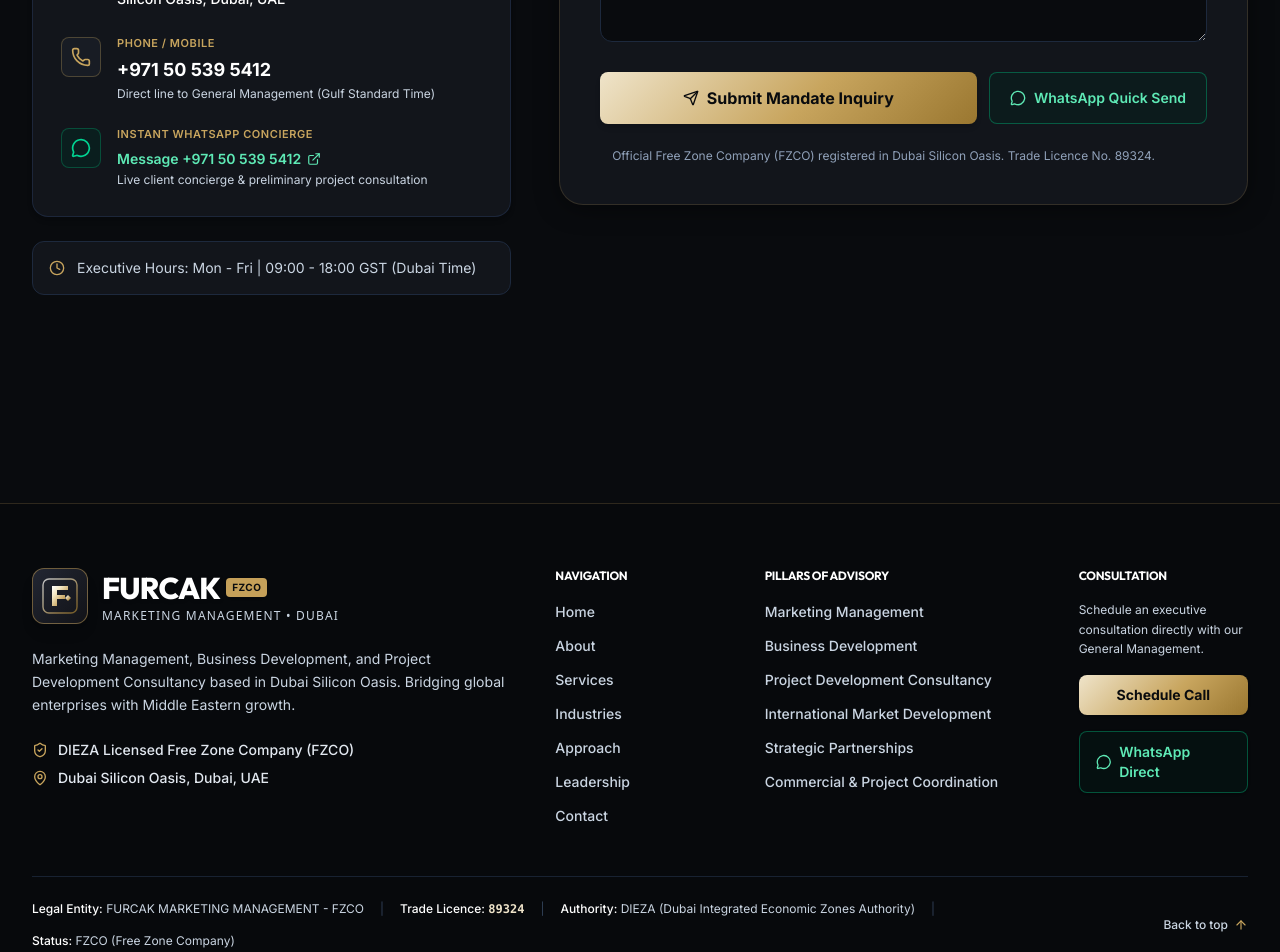
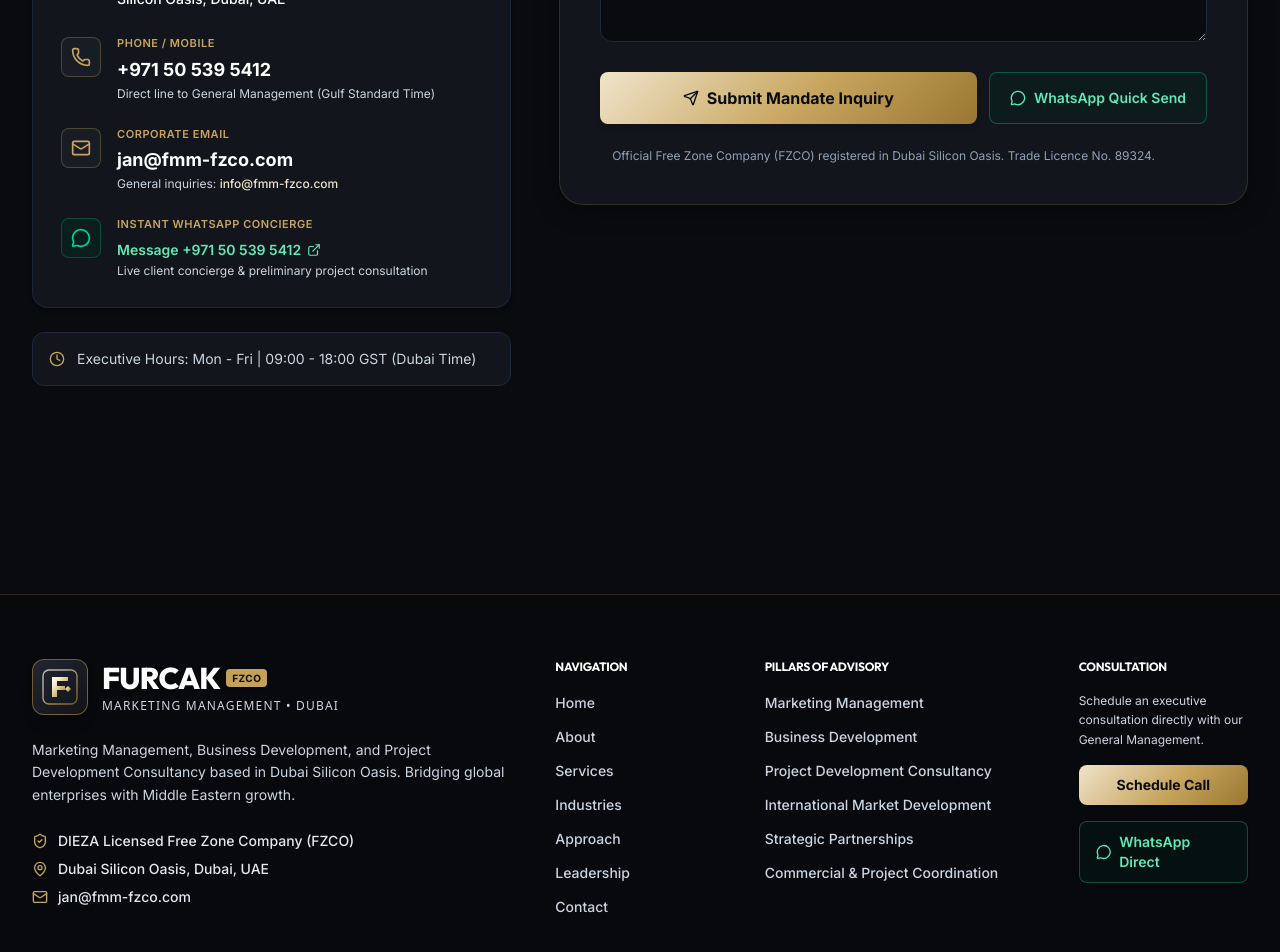
Before and after one commit to Abra7abra7/furcak-web-dubai, a Next.js app: page /contact in a window 1280 px wide. Shown: the part 1400-2352 px from the top of the page. Built offline with nearby package versions, Linux system fonts and the light colour scheme.

Commit message:
fix(navigation): resolve nested link hydration error and configure fmm-fzco.com domain and email routing

```diff
--- a/src/app/layout.tsx
+++ b/src/app/layout.tsx
@@ -23,7 +23,7 @@
 };
 
 export const metadata: Metadata = {
-  metadataBase: new URL("https://furcak.com"),
+  metadataBase: new URL("https://fmm-fzco.com"),
   title: "FURCAK MARKETING MANAGEMENT - FZCO | Dubai Business Consultancy",
   description:
     "FURCAK MARKETING MANAGEMENT - FZCO is a Dubai-based consultancy licensed by DIEZA (DSO-IFZA). Delivering Marketing Management, Business Development, and Project Development Consultancy across industrial, engineering, and technology sectors.",
@@ -39,16 +39,16 @@
     "Cross-Border Commercial Advisory",
     "DSO-IFZA Consultancy",
   ],
-  authors: [{ name: "Jan Furcak", url: "https://furcak.com" }],
+  authors: [{ name: "Jan Furcak", url: "https://fmm-fzco.com" }],
   creator: "FURCAK MARKETING MANAGEMENT - FZCO",
   publisher: "FURCAK MARKETING MANAGEMENT - FZCO",
   alternates: {
-    canonical: "https://furcak.com",
+    canonical: "https://fmm-fzco.com",
   },
   openGraph: {
     type: "website",
     locale: "en_US",
-    url: "https://furcak.com",
+    url: "https://fmm-fzco.com",
     siteName: "FURCAK MARKETING MANAGEMENT - FZCO",
     title: "FURCAK MARKETING MANAGEMENT - FZCO | Dubai Consultancy",
     description:
--- a/src/components/Contact.tsx
+++ b/src/components/Contact.tsx
@@ -5,6 +5,7 @@
 import {
   MapPin,
   Phone,
+  Mail,
   ShieldCheck,
   Send,
   CheckCircle2,
@@ -188,6 +189,27 @@
                   </a>
                   <p className="text-xs text-slate-300 mt-0.5 font-normal">
                     Direct line to General Management (Gulf Standard Time)
+                  </p>
+                </div>
+              </div>
+
+              {/* Corporate Email */}
+              <div className="flex items-start gap-4">
+                <div className="w-10 h-10 rounded-lg bg-[#181C24] border border-[#C8A55E]/30 flex items-center justify-center text-[#C8A55E] shrink-0 mt-0.5">
+                  <Mail className="w-5 h-5" />
+                </div>
+                <div>
+                  <div className="text-[11px] uppercase font-semibold text-[#C8A55E] tracking-wider mb-1">
+                    Corporate Email
+                  </div>
+                  <a
+                    href={`mailto:${COMPANY_INFO.contactEmail}`}
+                    className="text-base sm:text-lg font-bold text-white hover:text-[#EFE4CA] transition-colors block"
+                  >
+                    {COMPANY_INFO.contactEmail}
+                  </a>
+                  <p className="text-xs text-slate-300 mt-0.5 font-normal">
+                    General inquiries: <a href={`mailto:${COMPANY_INFO.emailGeneral}`} className="text-[#EFE4CA] hover:underline font-medium">{COMPANY_INFO.emailGeneral}</a>
                   </p>
                 </div>
               </div>
--- a/src/components/Footer.tsx
+++ b/src/components/Footer.tsx
@@ -4,7 +4,7 @@
 import Link from "next/link";
 import { FurcakLogo } from "./FurcakLogo";
 import { COMPANY_INFO, NAV_LINKS, SERVICES_DATA } from "@/lib/data";
-import { MapPin, ShieldCheck, ArrowUp, MessageCircle } from "lucide-react";
+import { MapPin, ShieldCheck, ArrowUp, MessageCircle, Mail } from "lucide-react";
 
 interface FooterProps {
   onOpenLegal: (type: "privacy" | "terms") => void;
@@ -38,6 +38,12 @@
               <div className="flex items-center gap-2.5 text-slate-200 font-medium">
                 <MapPin className="w-4 h-4 text-[#C8A55E] shrink-0" />
                 <span>Dubai Silicon Oasis, Dubai, UAE</span>
+              </div>
+              <div className="flex items-center gap-2.5 text-slate-200 font-medium">
+                <Mail className="w-4 h-4 text-[#C8A55E] shrink-0" />
+                <a href={`mailto:${COMPANY_INFO.contactEmail}`} className="hover:text-[#EFE4CA] transition-colors">
+                  {COMPANY_INFO.contactEmail}
+                </a>
               </div>
             </div>
           </div>
--- a/src/components/FurcakLogo.tsx
+++ b/src/components/FurcakLogo.tsx
@@ -5,12 +5,14 @@
   className?: string;
   showTagline?: boolean;
   size?: "sm" | "md" | "lg";
+  href?: string;
 }
 
 export const FurcakLogo: React.FC<FurcakLogoProps> = ({
   className = "",
   showTagline = true,
   size = "md",
+  href = "/",
 }) => {
   const emblemSizes = {
     sm: "w-8 h-8",
@@ -32,7 +34,7 @@
 
   return (
     <Link
-      href="#home"
+      href={href}
       className={`inline-flex items-center gap-2.5 sm:gap-3.5 group focus:outline-none ${className}`}
       aria-label="FURCAK MARKETING MANAGEMENT - FZCO Home"
     >
--- a/src/components/Navbar.tsx
+++ b/src/components/Navbar.tsx
@@ -35,9 +35,7 @@
     >
       <div className="max-w-7xl mx-auto px-4 sm:px-6 lg:px-8 flex items-center justify-between">
         {/* Left: Logo */}
-        <Link href="/" className="inline-flex items-center">
-          <FurcakLogo size="md" />
-        </Link>
+        <FurcakLogo size="md" />
 
         {/* Center: Disciplined Desktop Navigation */}
         <nav className="hidden lg:flex items-center space-x-7 xl:space-x-8">
--- a/src/lib/data.ts
+++ b/src/lib/data.ts
@@ -42,8 +42,9 @@
   premisesAddress: "Premises No. DSO-IFZA, IFZA Properties, Dubai Silicon Oasis, Dubai, UAE",
   phoneDisplay: "+971 50 539 5412",
   phoneRaw: "+971505395412",
-  emailGeneral: "info@furcak.com",
-  contactEmail: "jan@furcak.com",
+  websiteUrl: "https://fmm-fzco.com",
+  emailGeneral: "info@fmm-fzco.com",
+  contactEmail: "jan@fmm-fzco.com",
 
   whatsappNumber: "+971505395412",
   whatsappUrl:
```
Also changed, not shown: 1 other file (tests, documents, lock files or other folders).
